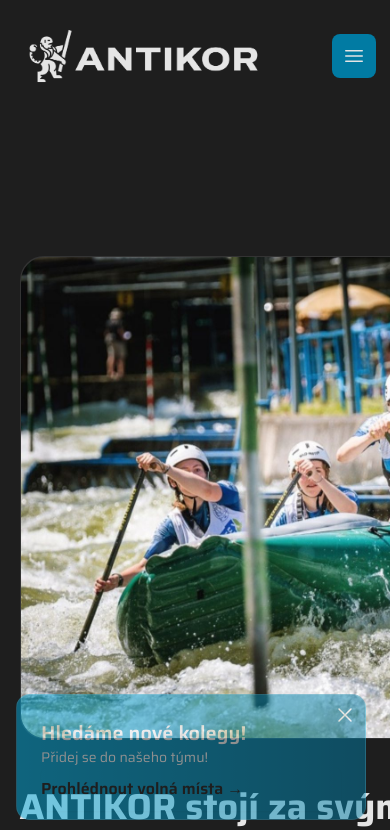
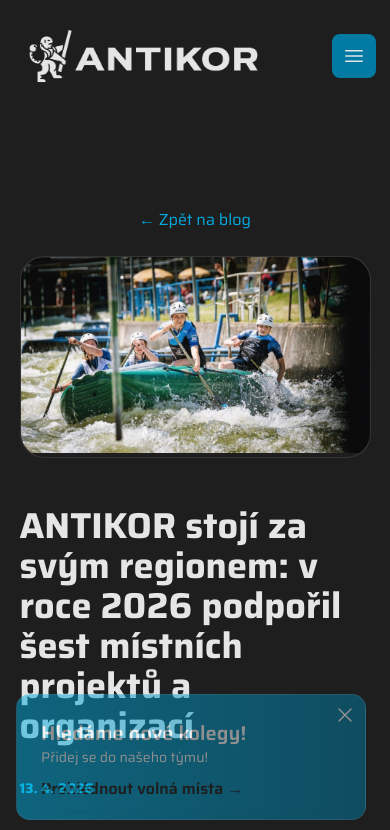
Before and after one commit to coalmarketing/antikor, a Next.js app: page /blog/2025-08-31-test-post-1 in a window 390 px wide. Shown: the top 830 px of the page. Built offline with nearby package versions, Linux system fonts and the light colour scheme.

Commit message:
fix (blog): page width on mobile

```diff
--- a/app/blog/[slug]/page.tsx
+++ b/app/blog/[slug]/page.tsx
@@ -30,7 +30,7 @@
 
   return (
     <main className="max-w-screen overflow-x-hidden bg-dark pt-20">
-      <section className="w-4xl mx-auto px-[5%] py-12 pt-20 pb-54 mb-16 overflow-x-hidden flex flex-col items-center rounded-xl">
+      <section className="max-w-4xl mx-auto px-[5%] py-12 pt-20 pb-54 mb-16 overflow-x-hidden flex flex-col items-center rounded-xl">
         <Link
           href="/blog"
           className="text-steel-600 text-base mt-12 mb-6 hover:underline"
```
